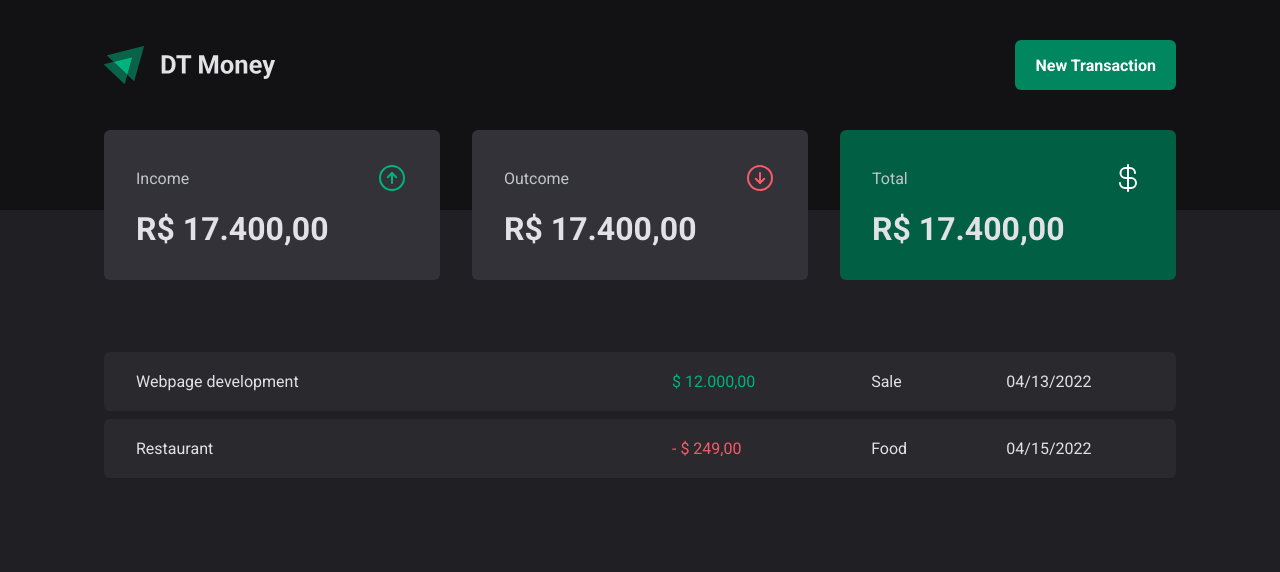
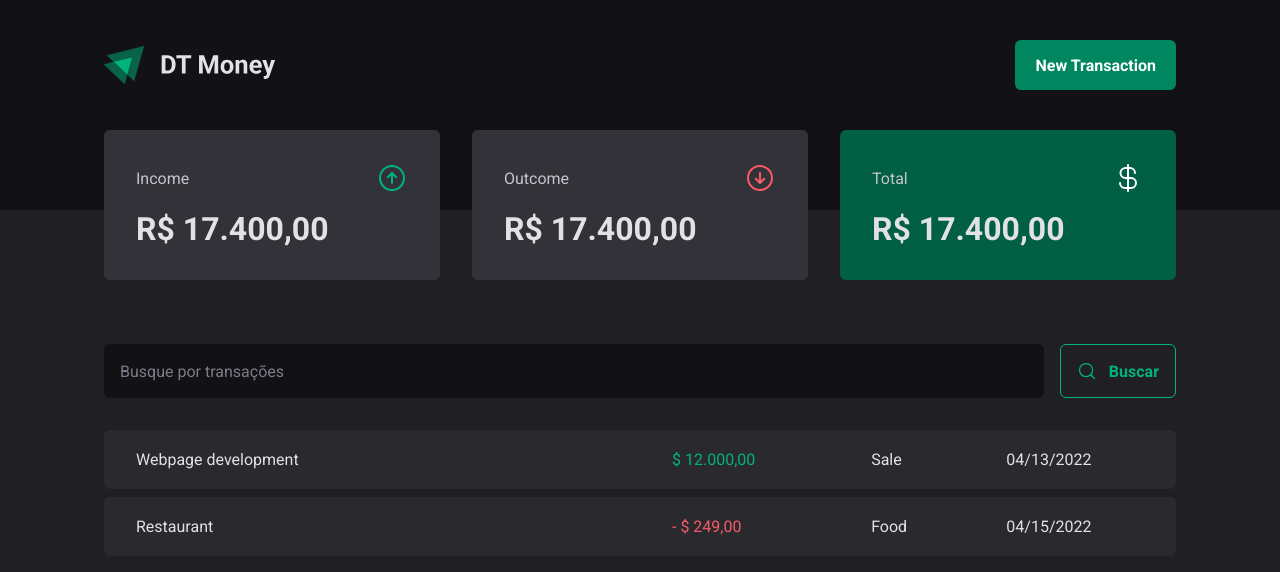
Before and after one commit to oantoniosilva/dt-money, a React (Vite) app: page / in a window 1280 px wide. Shown: the top 572 px of the page. Built offline with nearby package versions, Linux system fonts and the light colour scheme.

Commit message:
feat: create searchform component and styled

```diff
--- /dev/null
+++ b/src/pages/Transactions/components/SearchForm/index.tsx
@@ -0,0 +1,15 @@
+import { MagnifyingGlass } from "phosphor-react";
+import { SearchFormContainer } from "./styles";
+
+export function SearchForm() {
+  return (
+    <SearchFormContainer>
+      <input type="text" placeholder="Busque por transações" />
+
+      <button type="submit">
+        <MagnifyingGlass size={20} />
+        Buscar
+      </button>
+    </SearchFormContainer>
+  )
+}
--- /dev/null
+++ b/src/pages/Transactions/components/SearchForm/styles.ts
@@ -0,0 +1,40 @@
+import styled from "styled-components";
+
+export const SearchFormContainer = styled.form`
+  display: flex;
+  gap: 1rem;
+
+  input {
+    flex: 1;
+    border-radius: 6px;
+    border: 0;
+    background: ${props => props.theme['gray-900']};
+    color: ${props => props.theme['gray-300']};
+    padding: 1rem;
+
+    &::placeholder {
+      color: ${props => props.theme['gray-500']};
+    }
+  }
+
+  button {
+    display: flex;
+    align-items: center;
+    gap: 0.75rem;
+
+    border: 0;
+    padding: 1rem;
+    background: transparent;
+    border: 1px solid ${props => props.theme['green-300']};
+    color: ${props => props.theme['green-300']};
+    font-weight: bold;
+    border-radius: 6px;
+
+    &:hover {
+      background: ${props => props.theme['green-500']};
+      border-color: solid ${props => props.theme['green-500']};
+      color: ${props => props.theme.white};
+      transition: background-color 0.2s, color 0.2s, border-color 0.2s;
+    }
+  }
+`;
--- a/src/pages/Transactions/index.tsx
+++ b/src/pages/Transactions/index.tsx
@@ -1,5 +1,6 @@
 import { Header } from "../../components/Header";
 import { Summary } from "../../components/Summary";
+import { SearchForm } from "./components/SearchForm";
 import { PriceHighlight, TransactionsContainer, TransactionsTable } from "./styles";
 
 export function Transaction() {
@@ -9,6 +10,7 @@
       <Summary />
 
       <TransactionsContainer>
+        <SearchForm />
         <TransactionsTable>
           <tbody>
             <tr>
--- a/src/pages/Transactions/styles.ts
+++ b/src/pages/Transactions/styles.ts
@@ -11,7 +11,7 @@
   width: 100%;
   border-collapse: separate;
   border-spacing: 0 0.5rem;
-  /* margin-top: 1.5rem; */
+  margin-top: 1.5rem;
 
   td {
     padding: 1.25rem 2rem;
```
